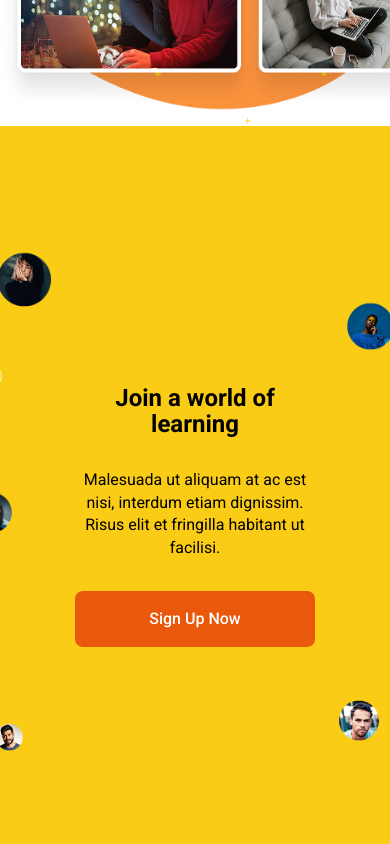
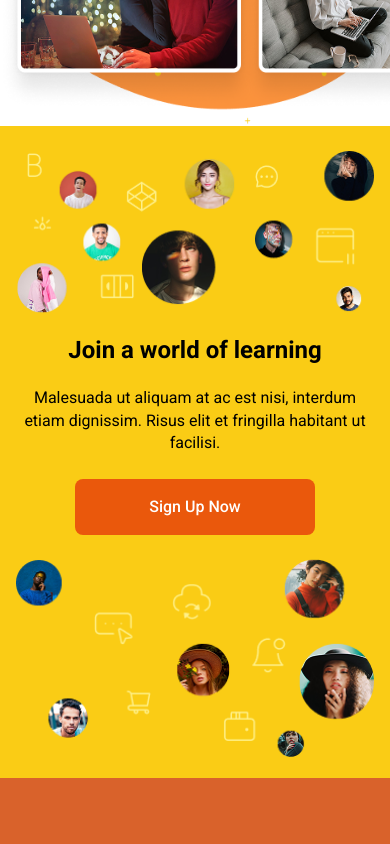
Before and after one commit to f3rnandorj/buzzvel-challenge, a Next.js app: page / in a window 390 px wide. Shown: the part 5200-6044 px from the top of the page. Built offline with nearby package versions, Linux system fonts and the light colour scheme.

Commit message:
Create responsiveness for the SignUpSection.

```diff
--- a/src/assets/images/index.ts
+++ b/src/assets/images/index.ts
@@ -5,6 +5,8 @@ import communityImage from "./communityImage.png";
 import featuresImage from "./featuresImage.png";
 import signUpImageRight from "./signUpImageRight.png";
 import signUpImageLeft from "./signUpImageLeft.png";
+import signUpImageTop from "./signUpImageTop.png";
+import signUpImageBottom from "./signUpImageBottom.png";
 
 import userThumb from "./userThumb.png";
 import userThumb1 from "./userThumb1.png";
@@ -20,6 +22,8 @@ export const images = {
   featuresImage,
   signUpImageRight,
   signUpImageLeft,
+  signUpImageTop,
+  signUpImageBottom,
   userThumb,
   userThumb1,
   userThumb2,
--- a/src/components/HomeSections/SignUpSection/SignUpSection.tsx
+++ b/src/components/HomeSections/SignUpSection/SignUpSection.tsx
@@ -1,27 +1,38 @@
+"use client";
+
 import { images } from "@/assets";
 import Image from "next/image";
 import { SignUpCallToAction } from "./components/SignUpCallToAction";
+import { useGetWindowWidth } from "@/hooks";
 
 export function SignUpSection() {
+  const { windowWidth } = useGetWindowWidth();
+
   return (
-    <section className="h-[48.75rem] items-center bg-yellow-app w-screen relative left-1/2 -translate-x-1/2">
-      <div className="flex flex-1 h-full w-full items-center justify-center gap-6 relative">
+    <section className="flex min-h-[40.75rem] md:min-h-[48.75rem] items-center bg-yellow-app w-screen relative left-1/2 -translate-x-1/2 px-4 sm:px-8 lg:px-20">
+      <div className="flex flex-col md:flex-row flex-1 h-full w-full items-center justify-center gap-6 relative">
         <Image
-          src={images.signUpImageLeft}
-          alt="Logo"
+          src={
+            windowWidth >= 768 ? images.signUpImageLeft : images.signUpImageTop
+          }
+          alt="Image with some little pictures of people"
           width={470}
           height={600}
-          className="h-37.5rem w-29.375rem"
+          className="h-auto w-full object-contain md:object-fit md:h-[37.5rem] md:w-[29.375rem]"
         />
 
         <SignUpCallToAction />
 
         <Image
-          src={images.signUpImageRight}
-          alt="Logo"
+          src={
+            windowWidth >= 768
+              ? images.signUpImageRight
+              : images.signUpImageBottom
+          }
+          alt="Image with some little pictures of people"
           width={470}
           height={600}
-          className="h-37.5rem w-29.375rem"
+          className="h-auto w-full object-contain md:object-fit md:h-[37.5rem] md:w-[29.375rem]"
         />
       </div>
     </section>
--- a/src/components/HomeSections/SignUpSection/components/SignUpCallToAction.tsx
+++ b/src/components/HomeSections/SignUpSection/components/SignUpCallToAction.tsx
@@ -2,7 +2,7 @@ import { Button, Text } from "@/components";
 
 export function SignUpCallToAction() {
   return (
-    <div className="flex flex-col items-center gap-8 w-[37.5rem] text-center">
+    <div className="flex flex-col items-center gap-6 sm:gap-8 w-full sm:w-[37.5rem] text-center">
       <Text as="h2" preset="subHeader">
         Join a world of learning
       </Text>
@@ -12,7 +12,12 @@ export function SignUpCallToAction() {
         elit et fringilla habitant ut facilisi.
       </Text>
 
-      <Button title="Sign Up Now" className="w-[15rem]" size="XL" />
+      <Button
+        title="Sign Up Now"
+        className="w-[15rem]"
+        size="XL"
+        aria-label="Button to sign up"
+      />
     </div>
   );
 }
--- a/src/components/HomeSections/TestimonialsSection/components/TestimonialsCarousel.tsx
+++ b/src/components/HomeSections/TestimonialsSection/components/TestimonialsCarousel.tsx
@@ -1,9 +1,10 @@
-import { RefObject, useEffect, useState } from "react";
+import { RefObject } from "react";
 import { images } from "@/assets";
 import { Swiper, SwiperRef, SwiperSlide } from "swiper/react";
 
 import "swiper/css";
 import { TestimonialItem, TestimonialItemProps } from "./TestimonialItem";
+import { useGetWindowWidth } from "@/hooks";
 
 interface Props {
   swiperRef: RefObject<SwiperRef | null>;
@@ -15,7 +16,7 @@ const APP_WINDOW_PADDING = 80;
 const CONTENT_WITH_PADDING = APP_WINDOW_WIDTH + APP_WINDOW_PADDING * 2;
 
 export function TestimonialsCarousel({ swiperRef }: Props) {
-  const [windowWidth, setWindowWidth] = useState<number>(0);
+  const { windowWidth } = useGetWindowWidth();
 
   function getSlidesPerView() {
     if (windowWidth < 768) return 1.2;
@@ -32,20 +33,6 @@ export function TestimonialsCarousel({ swiperRef }: Props) {
     windowWidth > CONTENT_WITH_PADDING
       ? (windowWidth - APP_WINDOW_WIDTH + APP_WINDOW_PADDING * 2) / 2
       : 20;
-
-  useEffect(() => {
-    const handleResize = () => {
-      setWindowWidth(window.innerWidth);
-    };
-
-    handleResize();
-
-    window.addEventListener("resize", handleResize);
-
-    return () => {
-      window.removeEventListener("resize", handleResize);
-    };
-  }, []);
 
   return (
     <div className="flex -mx-4">
--- /dev/null
+++ b/src/hooks/index.ts
@@ -0,0 +1 @@
+export * from "./useGetWindowWidth";
--- /dev/null
+++ b/src/hooks/useGetWindowWidth.tsx
@@ -0,0 +1,23 @@
+"use client";
+
+import { useEffect, useState } from "react";
+
+export function useGetWindowWidth() {
+  const [windowWidth, setWindowWidth] = useState<number>(0);
+
+  useEffect(() => {
+    const handleResize = () => {
+      setWindowWidth(window.innerWidth);
+    };
+
+    handleResize();
+
+    window.addEventListener("resize", handleResize);
+
+    return () => {
+      window.removeEventListener("resize", handleResize);
+    };
+  }, []);
+
+  return { windowWidth };
+}
```
Also changed, not shown: src/assets/images/signUpImageBottom.png (added), src/assets/images/signUpImageTop.png (added).
